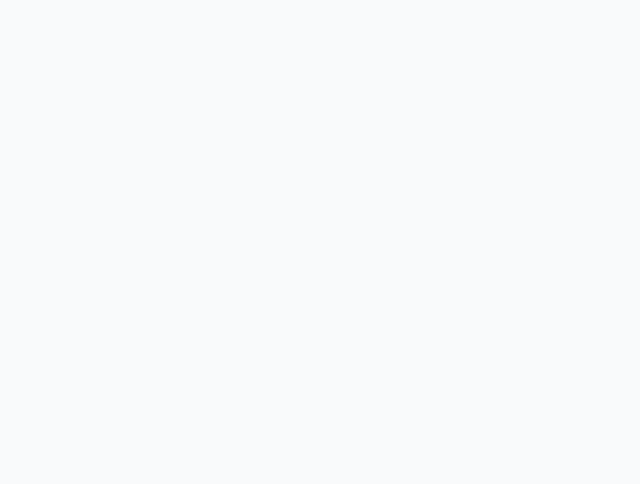
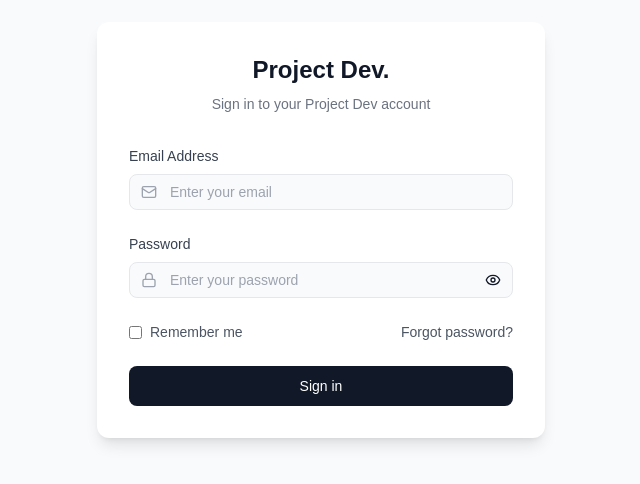
Before and after one commit to Tun95/project_dev_task, a React (Vite) app in the folder frontend_panel/: page /login in a window 1280 px wide. Shown: the part 170-654 px from the top of the page, without its empty margins (319-959 px from the left). Built offline with nearby package versions, Linux system fonts and the light colour scheme; a web font is replaced by a local one.

Commit message:
FEAT: added login screen

```diff
--- a/frontend_panel/src/components/forms/Login.tsx
+++ b/frontend_panel/src/components/forms/Login.tsx
@@ -1,5 +1,195 @@
-function Login() {
-  return <div></div>;
-}
+import { useState } from "react";
+import { Link, useNavigate, useLocation } from "react-router-dom";
+import { Mail, Lock, AlertCircle, Eye, EyeOff } from "lucide-react";
+
+import { Formik, Form, Field, ErrorMessage } from "formik";
+import { toast } from "sonner";
+// import { LoginFormValues } from "../../types/login/login";
+import { loginSchema } from "../../schema";
+import { AxiosError } from "axios";
+
+const Login = () => {
+  const navigate = useNavigate();
+
+  const [passwordType, setPasswordType] = useState<"password" | "text">(
+    "password"
+  );
+
+  const [error, setError] = useState<string | null>(null);
+
+  const { search } = useLocation();
+  const sp = new URLSearchParams(search);
+  const redirect = sp.get("redirect") || "/";
+
+  // Toggle password visibility
+  const handleToggle = () => {
+    setPasswordType(passwordType === "password" ? "text" : "password");
+  };
+
+  //==========================
+  // Handle form submission
+  //==========================
+  const handleSubmit = async () => {
+    setError(null);
+
+    try {
+      toast.success("Login successful");
+      navigate(redirect);
+    } catch (err: unknown) {
+      if (err instanceof AxiosError) {
+        setError(err.response?.data?.message || "An error occurred");
+      } else {
+        setError("An unexpected error occurred");
+      }
+    }
+  };
+
+  return (
+    <div className="min-h-screen bg-gray-50 dark:bg-gray-900 flex items-center justify-center p-6 max-480px:p-4">
+      <div className="w-full max-w-md">
+        <div className="bg-white dark:bg-gray-800 rounded-xl shadow-lg p-8 max-480px:p-6 max-480px:px-5">
+          <div className="text-center mb-8">
+            <span className="font-display text-2xl font-semibold text-gray-900 dark:text-white">
+              Project Dev.
+            </span>
+            <p className="text-sm text-gray-500 dark:text-gray-400 mt-2">
+              Sign in to your Project Dev account
+            </p>
+          </div>
+
+          {error && (
+            <div className="mb-6 p-4 bg-red-50 dark:bg-red-900/20 rounded-lg">
+              <div className="flex items-start gap-2 text-sm text-red-600 dark:text-red-400">
+                <AlertCircle size={16} className="mt-0.5 flex-shrink-0" />
+                <p>{error}</p>
+              </div>
+            </div>
+          )}
+
+          <Formik
+            initialValues={{ email: "", password: "" }}
+            validationSchema={loginSchema}
+            onSubmit={handleSubmit}
+          >
+            {({ touched, errors, isSubmitting }) => (
+              <Form className="space-y-6">
+                <div>
+                  <label className="block text-sm font-medium text-gray-700 dark:text-gray-300 mb-2">
+                    Email Address
+                  </label>
+                  <div className="relative">
+                    <Mail
+                      className="absolute left-3 top-1/2 -translate-y-1/2 text-gray-400 dark:text-gray-500"
+                      size={16}
+                    />
+                    <Field
+                      type="email"
+                      name="email"
+                      className={`w-full h-9 text-sm bg-gray-50 dark:bg-gray-900 text-gray-900 dark:text-white pl-10 pr-4 py-2.5 rounded-lg border ${
+                        touched.email && errors.email
+                          ? "border-red-500"
+                          : "border-gray-200 dark:border-gray-700"
+                      } focus:outline-none focus:border-gray-300 dark:focus:border-gray-600`}
+                      placeholder="Enter your email"
+                    />
+                  </div>{" "}
+                  <ErrorMessage
+                    name="email"
+                    component="div"
+                    className="text-sm text-red-500 mt-1"
+                  />
+                </div>
+
+                <div>
+                  <label className="block text-sm font-medium text-gray-700 dark:text-gray-300 mb-2">
+                    Password
+                  </label>
+                  <div className="relative">
+                    <Lock
+                      className="absolute left-3 top-1/2 -translate-y-1/2 text-gray-400 dark:text-gray-500"
+                      size={16}
+                    />
+                    <Field
+                      type={passwordType}
+                      name="password"
+                      className={`w-full h-9 text-sm bg-gray-50 dark:bg-gray-900 text-gray-900 dark:text-white pl-10 pr-4 py-2.5 rounded-lg border ${
+                        touched.password && errors.password
+                          ? "border-red-500"
+                          : "border-gray-200 dark:border-gray-700"
+                      } focus:outline-none focus:border-gray-300 dark:focus:border-gray-600`}
+                      placeholder="Enter your password"
+                    />
+                    <span
+                      className="absolute right-3 top-1/2 -translate-y-1/2 cursor-pointer"
+                      onClick={handleToggle}
+                    >
+                      {passwordType === "password" ? (
+                        <Eye size={16} />
+                      ) : (
+                        <EyeOff size={16} />
+                      )}
+                    </span>
+                  </div>
+                  <ErrorMessage
+                    name="password"
+                    component="div"
+                    className="text-sm text-red-500 mt-1"
+                  />
+                </div>
+
+                <div className="flex items-center justify-between">
+                  <div className="flex items-center">
+                    <Field
+                      type="checkbox"
+                      name="remember"
+                      className="rounded border-gray-300 text-gray-900 focus:ring-0"
+                    />
+                    <label
+                      htmlFor="remember"
+                      className="ml-2 text-sm text-gray-600 dark:text-gray-400"
+                    >
+                      Remember me
+                    </label>
+                  </div>
+                  <Link
+                    to="/forgot-paswword"
+                    className="text-sm text-gray-600 dark:text-gray-400 hover:text-gray-900 dark:hover:text-white"
+                  >
+                    Forgot password?
+                  </Link>
+                </div>
+                <button
+                  type="submit"
+                  disabled={isSubmitting}
+                  className="w-full px-4 py-2.5 bg-gray-900 dark:bg-white text-white dark:text-gray-900 rounded-lg text-sm font-medium hover:bg-gray-800 dark:hover:bg-gray-100 transition-colors disabled:opacity-50 disabled:cursor-not-allowed"
+                >
+                  {isSubmitting ? (
+                    <span className="l_flex">
+                      <i className="fa fa-spinner fa-spin"></i>
+                      Signing in...
+                    </span>
+                  ) : (
+                    "Sign in"
+                  )}
+                </button>
+              </Form>
+            )}
+          </Formik>
+
+          {/* FOR REGISTER LINK */}
+          {/* <div className="mt-6 text-center text-sm text-gray-600 dark:text-gray-400">
+              Don't have an account?{" "}
+              <Link
+                to="/register"
+                className="text-sm text-gray-600 dark:text-gray-400 hover:text-gray-900 dark:hover:text-white"
+              >
+                Register
+              </Link>
+            </div> */}
+        </div>
+      </div>
+    </div>
+  );
+};
 
 export default Login;
--- a/frontend_panel/src/schema/index.tsx
+++ b/frontend_panel/src/schema/index.tsx
@@ -10,5 +10,4 @@ export const loginSchema = Yup.object().shape({
     .matches(/[0-9]/, "Password must contain at least one number")
     .matches(/[\W_]/, "Password must contain at least one special character")
     .required("password is required"),
-  captcha: Yup.string().required("Please complete the CAPTCHA verification"),
 });
--- /dev/null
+++ b/frontend_panel/src/types/login/login.ts
@@ -0,0 +1,4 @@
+export interface LoginFormValues {
+    email: string;
+    password: string;
+  }
```
